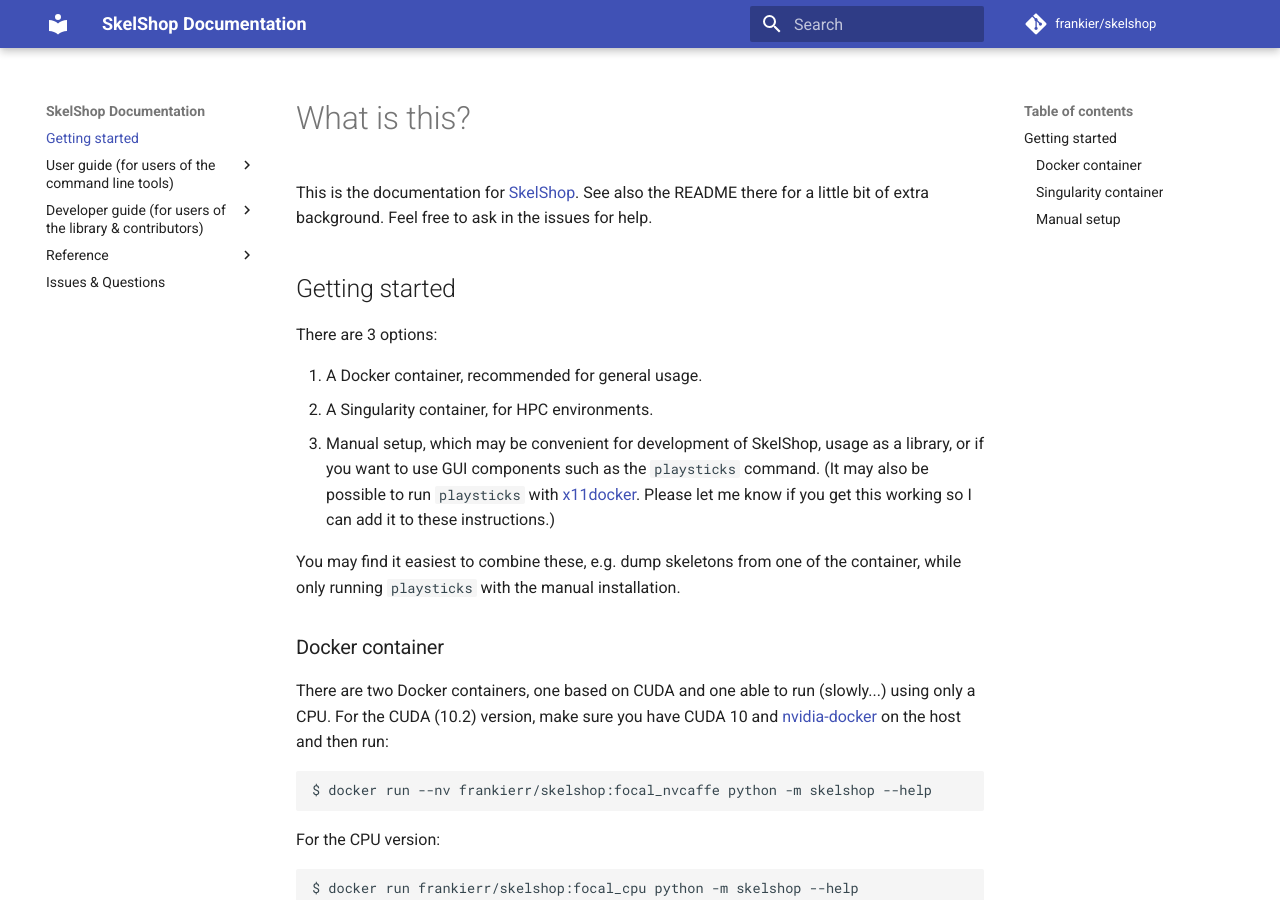
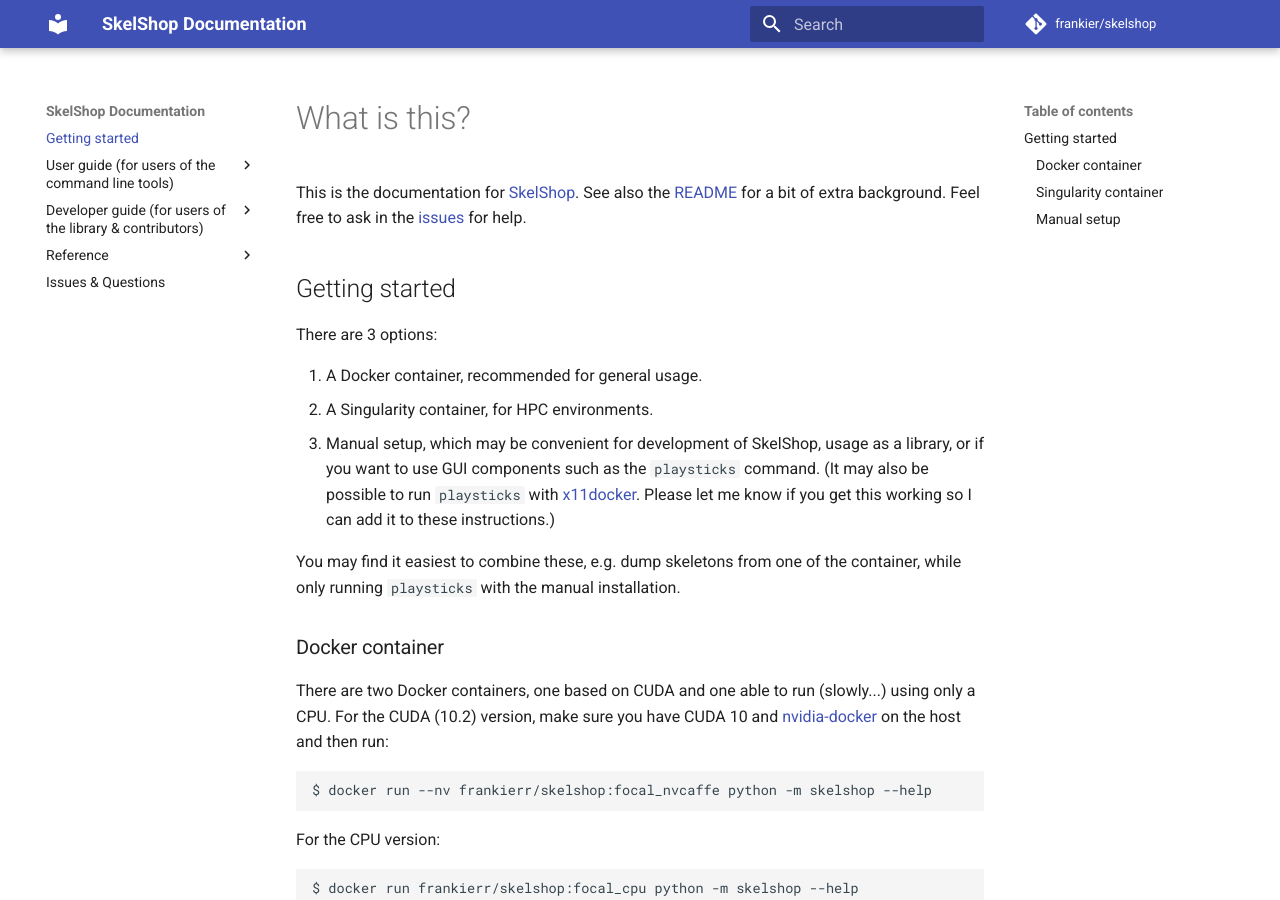
Before and after one commit to frankier/skelshop, an MkDocs documentation site: the page built from docs/index.md, in a window 1280 px wide and 900 px high. Built offline with MkDocs 1.6.1 and Material for MkDocs 9.7.7, drawn with Linux system fonts in a browser that asks for light colours; comment, search, counter and statistics services are not loaded.

```diff
--- a/docs/index.md
+++ b/docs/index.md
@@ -1,8 +1,9 @@
 # What is this?
 
 This is the documentation for [SkelShop](https://github.com/frankier/skelshop).
-See also the README there for a little bit of extra background. Feel free to
-ask in the issues for help.
+See also the [README](https://github.com/frankier/skelshop) for a bit of extra
+background. Feel free to ask in the
+[issues](https://github.com/frankier/skelshop/issues) for help.
 
 ## Getting started
 
```
Also changed, not shown: README.md (+6 -4 lines).
